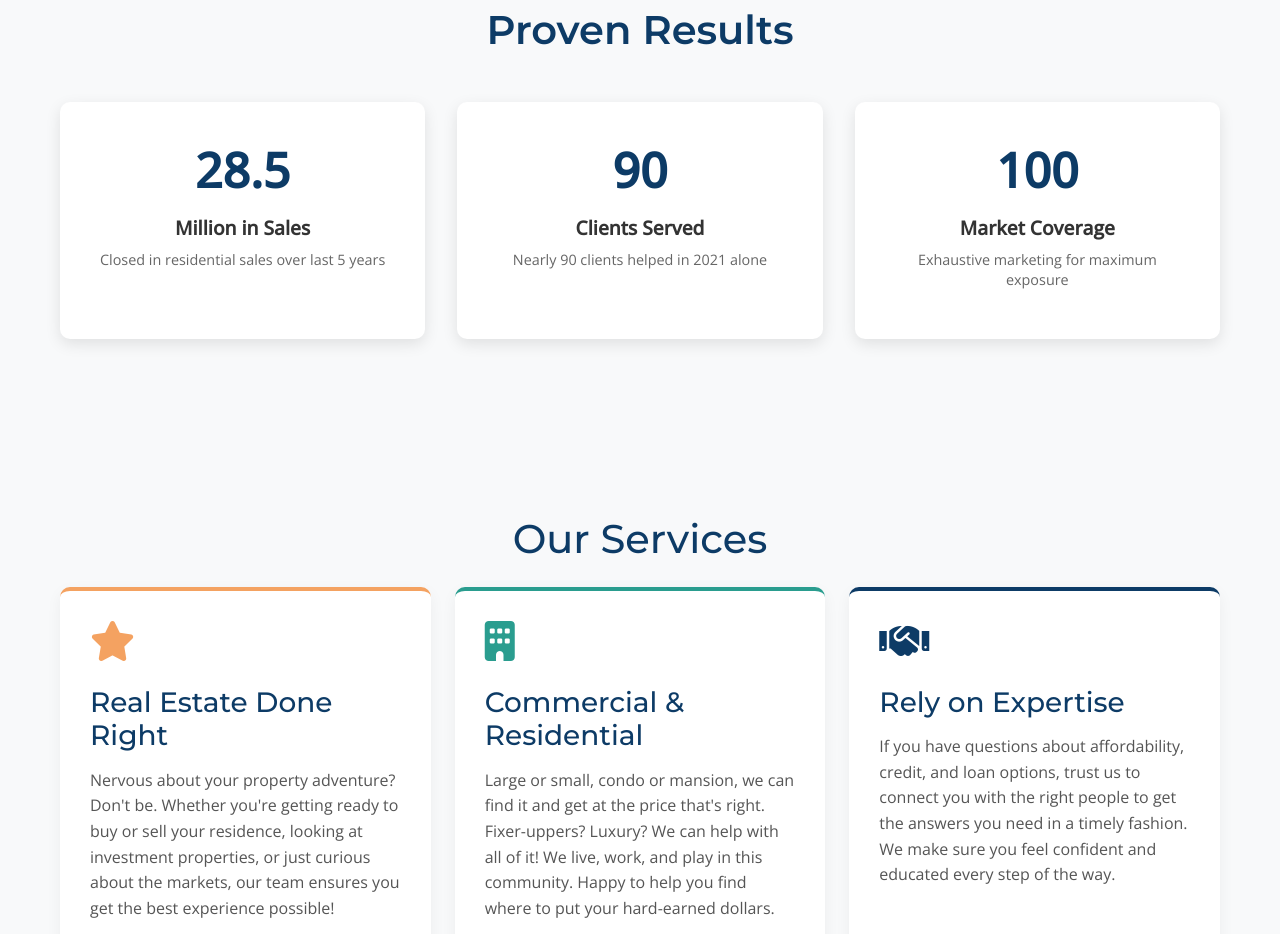
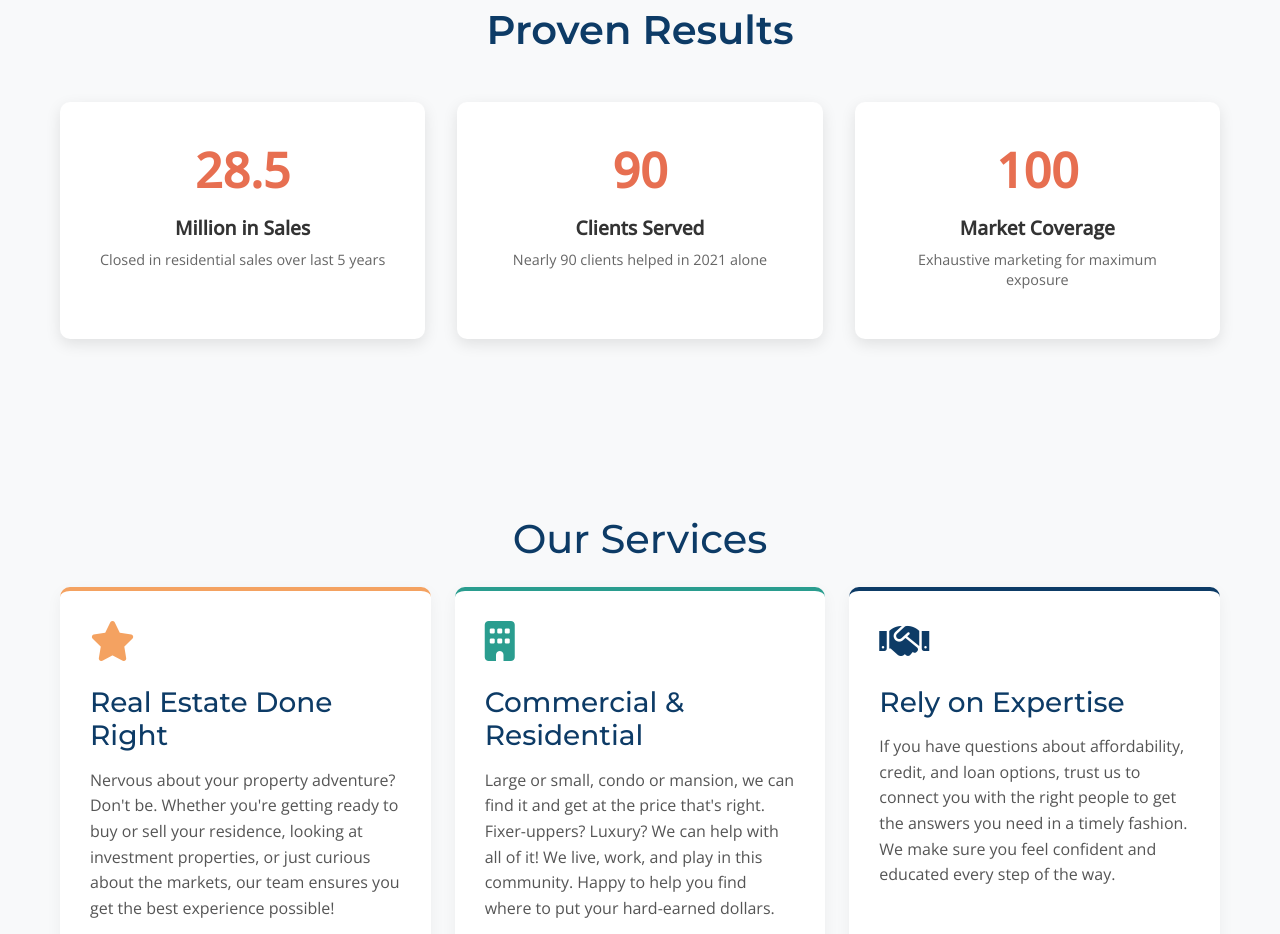
Before and after one commit to Cole-0/Home-Project---Junior-WB-Daquioag, a plain HTML site: page index.html in a window 1280 px wide. Shown: the part 2740-3674 px from the top of the page. Drawn offline with nearby package versions, Linux system fonts and the light colour scheme.

Commit message:
color change

```diff
--- a/style.css
+++ b/style.css
@@ -66,7 +66,7 @@ body {
     flex-wrap: wrap;
 }
 
-/* Stats Section - FIXED */
+/* Stats Section  */
 .stats {
     background: #f8f9fa;
     padding: 80px 0;
@@ -110,7 +110,7 @@ body {
 .stat-number {
     font-size: 3rem;
     font-weight: bold;
-    color: var(--primary-color); /* MAKE SURE THIS IS DARK COLOR */
+    color: #e76f51;
     margin-bottom: 0.5rem;
     min-height: 60px;
 }
```
